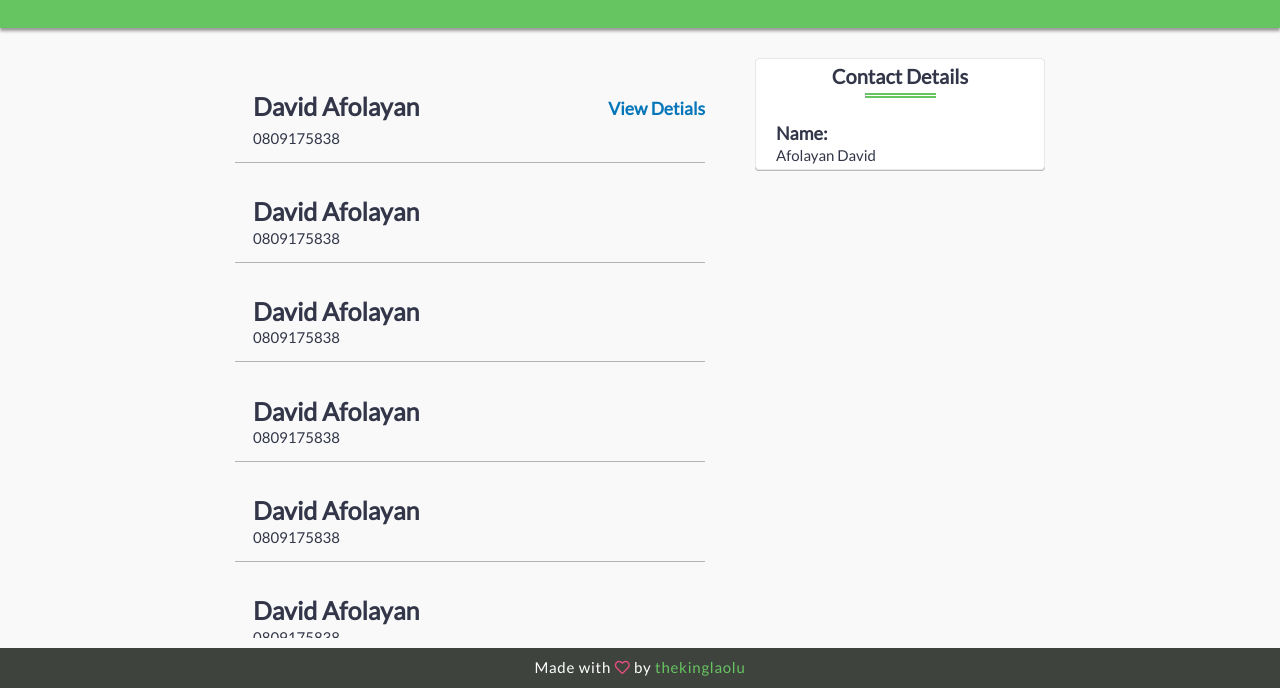
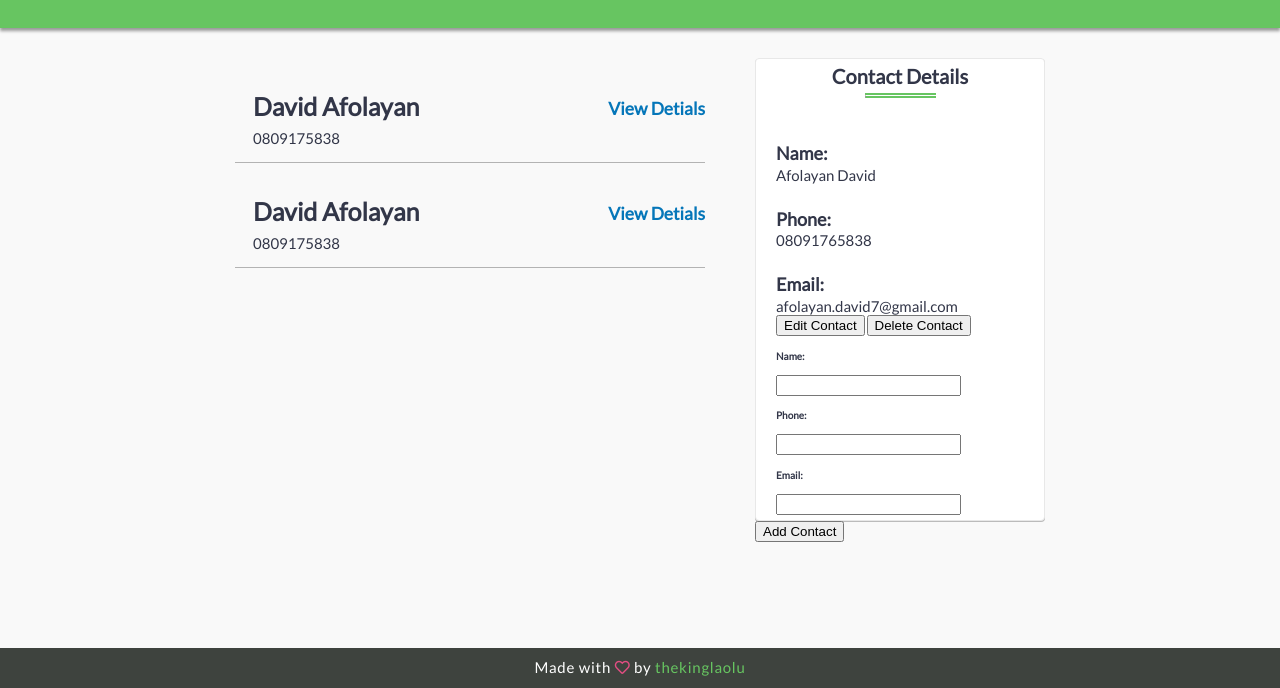
Before and after one commit to thekinglaolu/ALC-address-book, a plain HTML site: page index.html in a window 1280 px wide. Shown: the part 112-800 px from the top of the page. Drawn offline with Linux system fonts and the light colour scheme.

Commit message:
add markup for buttons to add, delete and edit contact and also to view details

```diff
--- a/index.html
+++ b/index.html
@@ -17,27 +17,7 @@
 				<p>0809175838</p>
 			</section>
 			<section class="contact">
-				<h4>David Afolayan</h4>
-				<p>0809175838</p>
-			</section>
-			<section class="contact">
-				<h4>David Afolayan</h4>
-				<p>0809175838</p>
-			</section>
-			<section class="contact">
-				<h4>David Afolayan</h4>
-				<p>0809175838</p>
-			</section>
-			<section class="contact">
-				<h4>David Afolayan</h4>
-				<p>0809175838</p>
-			</section>
-			<section class="contact">
-				<h4>David Afolayan</h4>
-				<p>0809175838</p>
-			</section>
-			<section class="contact">
-				<h4>David Afolayan</h4>
+				<h4>David Afolayan <nobr class="view">View Detials</nobr></h4>
 				<p>0809175838</p>
 			</section>
 		</article>
@@ -45,14 +25,40 @@
 			<section class="infoCard">
 				<h2> Contact Details </h2>
 				<hr>
-				<section class="info">
+				<section class="info clearfix">
 					<section class="infoTab">
 						<h4>Name: </h4>
 						<p>Afolayan David</p>
 					</section>
-
+					<section class="infoTab">
+						<h4>Phone: </h4>
+						<p>08091765838</p>
+					</section>
+					<section class="infoTab">
+						<h4>Email: </h4>
+						<p>afolayan.david7@gmail.com</p>
+					</section>
+					<section class="button">
+						<button>Edit Contact</button>
+						<button>Delete Contact</button>
+					</section>
+				</section>
+				<section class="infoForm clearfix">
+					<section class="infoTab">
+						<h4>Name: </h4>
+						<input type="text" id="name">
+					</section>
+					<section class="infoTab">
+						<h4>Phone: </h4>
+						<input type="text" id="phone">
+					</section>
+					<section class="infoTab">
+						<h4>Email: </h4>
+						<input type="text" id="email">
+					</section>
 				</section>
 			</section>
+			<button>Add Contact</button>
 		</article>
 	</main>
 	<footer>
```
